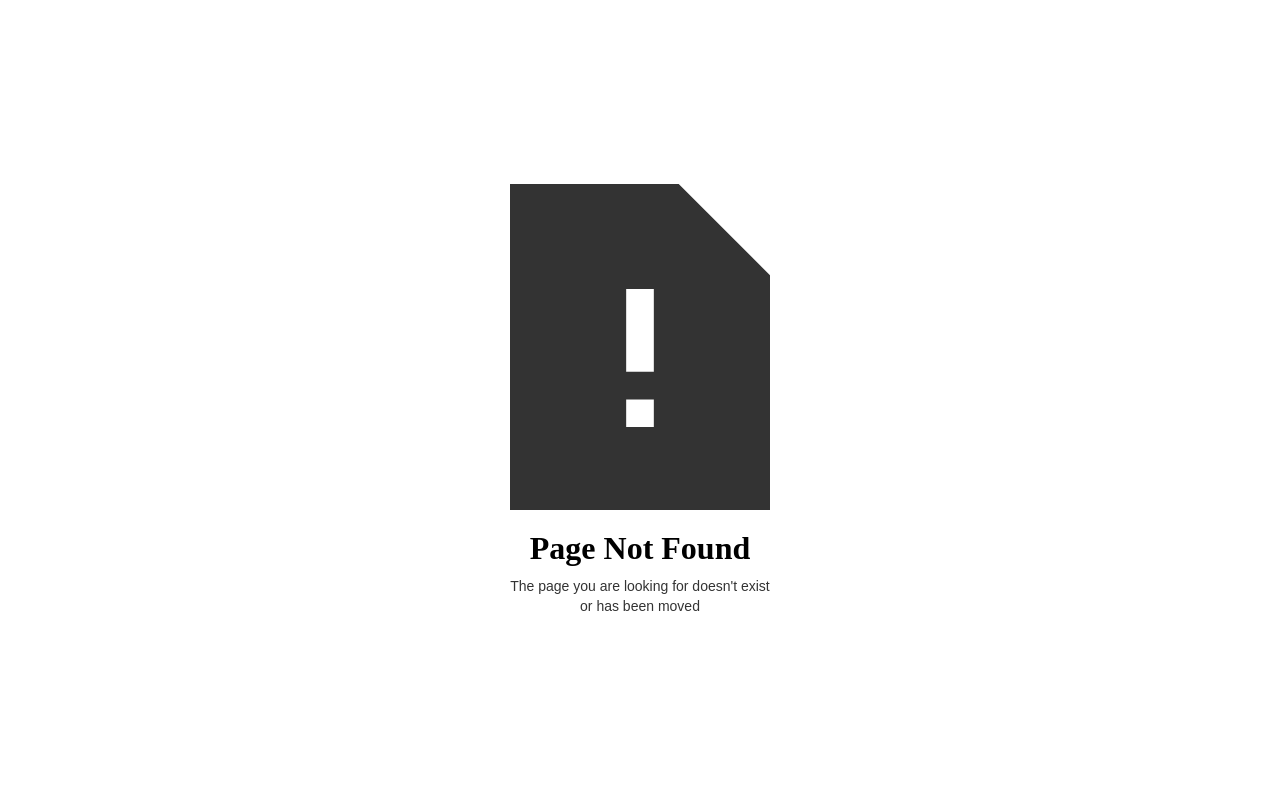
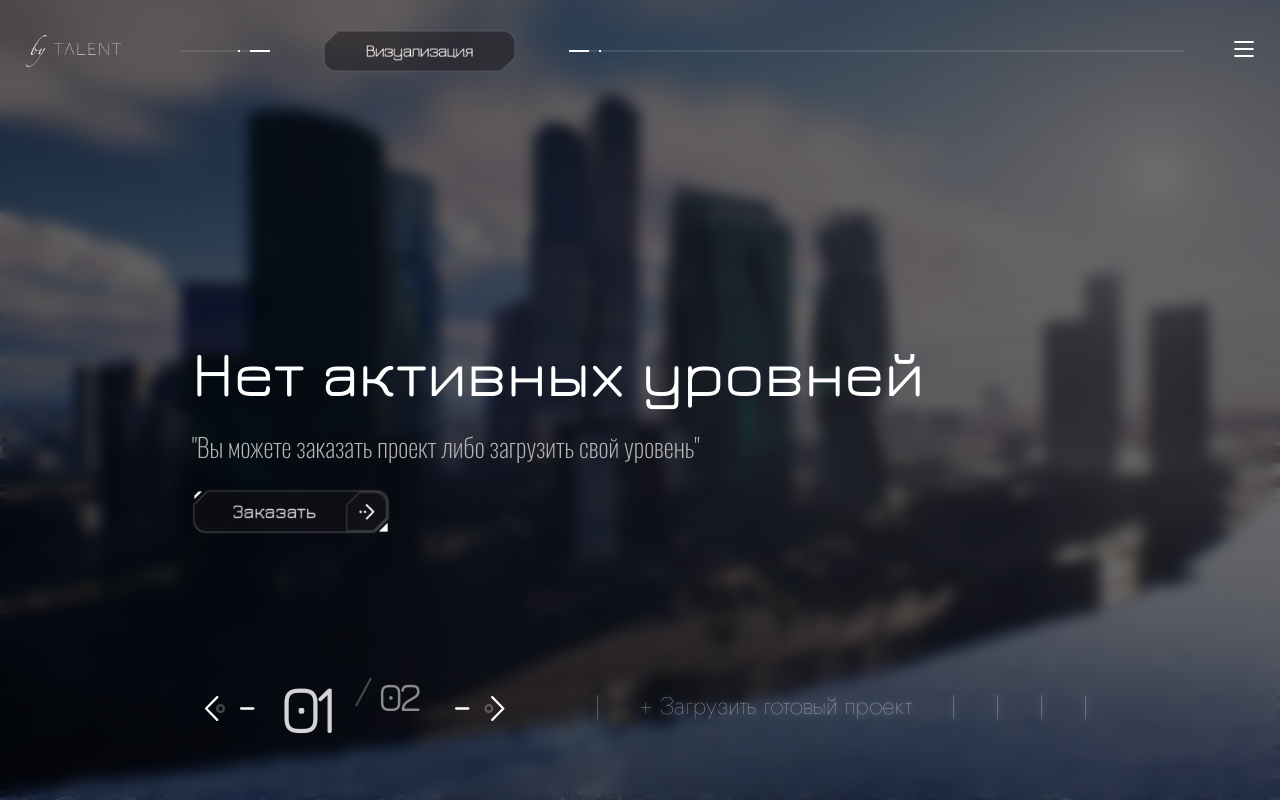
Before and after one commit to fedor11235/bytalent-front, a Vue app: page /visualization-first in a window 1280 px wide. Before the commit this address had no page. Built offline with nearby package versions, Linux system fonts and the light colour scheme.

Commit message:
Divided the visualization page into two

```diff
--- a/src/App.vue
+++ b/src/App.vue
@@ -18,5 +18,4 @@ import { useRootStore } from "@/store";
 const rootStore = useRootStore();
 </script>
 
-<style>
-</style>
+<style></style>
--- a/src/components/common/FooterComponent.vue
+++ b/src/components/common/FooterComponent.vue
@@ -8,18 +8,10 @@
         }"
         @mouseover="leftArrowHover = true"
         @mouseleave="leftArrowHover = false"
-        @click="handlerNextPage"
         alt="left arrow"
       ></div>
-      <div
-        v-if="typeof curentPages === 'number'"
-        class="footer__page-one"
-        :style="{ color: textPageOne }"
-      >
+      <div class="footer__page-one" :style="{ color: textPageOne }">
         {{ "0" + curentPages }}
-      </div>
-      <div v-else class="footer__page-one" :style="{ color: textPageOne }">
-        {{ visualizationStore.secondPage ? "02" : "01" }}
       </div>
       <div class="footer__page-up">
         <img
@@ -41,7 +33,6 @@
         }"
         @mouseover="rightArrowHover = true"
         @mouseleave="rightArrowHover = false"
-        @click="handlerNextPage"
         alt="left arrow"
       ></div>
     </div>
@@ -63,22 +54,6 @@
         class="footer__download__cross"
         @click="rootStore.uploadProject = true"
       ></div>
-      <div
-        v-else-if="visualizationStore.secondPage"
-        @click="router.push({ name: 'new-lavel' })"
-        class="footer__download_button"
-        :style="{ color: textColor, textShadow: `1px 1px 6px ${textColor}` }"
-      >
-        Новый уровень
-      </div>
-      <div
-        v-else
-        @click="rootStore.uploadProject = true"
-        class="footer__download_button"
-        :style="{ color: textColor, textShadow: `1px 1px 6px ${textColor}` }"
-      >
-        + Загрузить готовый проект
-      </div>
       <div
         :style="{ color: textColor, textShadow: `1px 1px 6px ${textColor}` }"
       >
@@ -105,13 +80,9 @@
 
 <script setup lang="ts">
 import { ref, computed, toRef } from "vue";
-import { useRouter } from "vue-router";
 import { useRootStore } from "@/store";
-import { useVisualizationStore } from "@/store";
 
-const router = useRouter();
 const rootStore = useRootStore();
-const visualizationStore = useVisualizationStore();
 
 const props = defineProps<{
   theme?: "light";
@@ -178,11 +149,6 @@ const rightArrowImg = computed(() => {
     return "right-arrow.svg";
   }
 });
-
-function handlerNextPage() {
-  if (typeof curentPages.value === "number") return;
-  visualizationStore.secondPage = !visualizationStore.secondPage;
-}
 </script>
 
 <style lang="scss" scoped>
--- /dev/null
+++ b/src/components/visualization-first/ContentComponent.vue
@@ -0,0 +1,55 @@
+<template>
+  <div class="content-container">
+    <div class="content">
+      <div class="content__title">Нет активных уровней</div>
+      <div class="content__text">
+        "Вы можете заказать проект либо загрузить свой уровень"
+      </div>
+      <ButtonComponent
+        @click="rootStore.uploadProject = true"
+        url="content/order.png"
+        urlHover="content/order-hover.png"
+        class="content__button"
+      />
+    </div>
+  </div>
+</template>
+
+<script setup lang="ts">
+import ButtonComponent from "@/components/ButtonComponent.vue";
+import { useRootStore } from "@/store";
+
+const rootStore = useRootStore();
+</script>
+
+<style lang="scss" scoped>
+.content-container {
+  display: flex;
+  height: calc(100% - 75px);
+  align-items: center;
+  justify-content: center;
+  .content {
+    display: flex;
+    row-gap: 16px;
+    flex-direction: column;
+    width: 70%;
+    text-align: left;
+    &__title {
+      color: #fff;
+      white-space: pre-line;
+      font-family: JuraMedium, sans-serif;
+      font-size: 8vh;
+      font-style: normal;
+      line-height: 120%;
+    }
+    &__text {
+      color: #b6b6b6;
+      font-family: OswaldExtraLight, sans-serif;
+      font-size: 26px;
+    }
+    &__button {
+      height: 60px;
+    }
+  }
+}
+</style>
--- a/src/components/visualization/ContentComponent.vue
+++ b/src/components/visualization-second/ContentComponent.vue
@@ -1,28 +1,12 @@
 <template>
   <div class="content-container">
     <div class="content">
-      <div class="content__title">
-        {{ visualizationStore.secondPage ? "Новый уровень" : "Нет активных уровней" }}
-      </div>
-      <div class="content__text">
-        {{
-          visualizationStore.secondPage
-            ? "Описание уровня"
-            : "Вы можете заказать проект либо загрузить свой уровень"
-        }}
-      </div>
+      <div class="content__title">Новый уровень</div>
+      <div class="content__text">Описание уровня</div>
       <ButtonComponent
-        v-if="visualizationStore.secondPage"
         @click="router.push({ name: 'new-lavel' })"
         url="content/control.png"
         urlHover="content/control-hover.png"
-        class="content__button"
-      />
-      <ButtonComponent
-        v-else
-        @click="rootStore.uploadProject = true"
-        url="content/order.png"
-        urlHover="content/order-hover.png"
         class="content__button"
       />
     </div>
@@ -32,13 +16,8 @@
 <script setup lang="ts">
 import ButtonComponent from "@/components/ButtonComponent.vue";
 import { useRouter } from "vue-router";
-import { useRootStore } from "@/store";
-import { useVisualizationStore } from "@/store";
 
 const router = useRouter();
-
-const rootStore = useRootStore();
-const visualizationStore = useVisualizationStore();
 </script>
 
 <style lang="scss" scoped>
--- a/src/router/index.ts
+++ b/src/router/index.ts
@@ -1,5 +1,6 @@
 import { createRouter, createWebHistory, RouteRecordRaw } from "vue-router";
-import VisualizationView from "../views/VisualizationView.vue";
+import VisualizationFirstView from "../views/VisualizationFirstView.vue";
+import VisualizationSecondView from "../views/VisualizationSecondView.vue";
 import ErrorView from "../views/ErrorView.vue";
 import SettingsView from "../views/SettingsView.vue";
 import NewLavelView from "../views/NewLavelView.vue";
@@ -9,8 +10,17 @@ import StreamingView from "../views/StreamingView.vue";
 const routes: Array<RouteRecordRaw> = [
   {
     path: "/",
-    name: "home",
-    component: VisualizationView,
+    redirect: { name: "visualization-first" },
+  },
+  {
+    path: "/visualization-first",
+    name: "visualization-first",
+    component: VisualizationFirstView,
+  },
+  {
+    path: "/visualization-second",
+    name: "visualization-second",
+    component: VisualizationSecondView,
   },
   {
     path: "/:pathMatch(.*)*",
--- a/src/store/visualization.ts
+++ b/src/store/visualization.ts
@@ -3,11 +3,9 @@ import { defineStore } from "pinia";
 export const useVisualizationStore = defineStore("visualization", {
   state: (): VisualizationStore => ({
     popupOrder: false,
-    secondPage: false,
   }),
 });
 
 type VisualizationStore = {
   popupOrder: boolean;
-  secondPage: boolean;
 };
--- a/src/views/StreamingView.vue
+++ b/src/views/StreamingView.vue
@@ -7,7 +7,10 @@
         class="connect"
       >
         Сперва добавьте визуализацию!
-        <div @click="streamingStore.popupConnect = false" class="connect__button"></div>
+        <div
+          @click="streamingStore.popupConnect = false"
+          class="connect__button"
+        ></div>
       </div>
     </Transition>
     <div class="streaming__backdrop">
@@ -24,14 +27,12 @@
 </template>
 
 <script setup lang="ts">
-import { ref, watch } from "vue";
 import HeaderComponent from "@/components/common/HeaderComponent.vue";
 import ContentComponent from "@/components/streaming/ContentComponent.vue";
 import FooterComponent from "@/components/common/FooterComponent.vue";
 import { useStreamingStore } from "@/store";
 
 const streamingStore = useStreamingStore();
-const blackout = ref(false);
 </script>
 
 <style lang="scss" scoped>
--- /dev/null
+++ b/src/views/VisualizationFirstView.vue
@@ -0,0 +1,63 @@
+<template>
+  <div
+    class="visualization"
+    :style="{
+      backgroundImage: `url(${require(`@/assets/backgrounds/visualization-first.jpeg`)})`,
+    }"
+  >
+    <Transition name="fade">
+      <PopupOrder v-if="visualizationStore.popupOrder" />
+    </Transition>
+    <div class="visualization__backdrop">
+      <HeaderComponent
+        urlButton="header/visualization.png"
+        urlButtonHover="header/visualization-hover.png"
+        type="burger"
+        @switch="rootStore.infoPage = !rootStore.infoPage"
+      />
+      <ContentComponent />
+      <FooterComponent
+        :curentPages="1"
+        :numberPages="2"
+        colorTwoPages="#8b8b8b"
+        textButton="+ Загрузить готовый проект"
+      />
+    </div>
+  </div>
+</template>
+
+<script setup lang="ts">
+import HeaderComponent from "@/components/common/HeaderComponent.vue";
+import ContentComponent from "@/components/visualization-first/ContentComponent.vue";
+import FooterComponent from "@/components/common/FooterComponent.vue";
+import PopupOrder from "@/components/visualization/PopupOrder.vue";
+import { useRootStore } from "@/store";
+import { useVisualizationStore } from "@/store";
+
+const rootStore = useRootStore();
+const visualizationStore = useVisualizationStore();
+</script>
+
+<style lang="scss" scoped>
+.visualization {
+  height: 100vh;
+  width: 100vw;
+  overflow: hidden;
+  background-position: 50%;
+  background-repeat: no-repeat;
+  background-size: cover;
+  .blackout {
+    position: fixed;
+    height: 100vh;
+    width: 100vw;
+    background-color: black;
+    z-index: 1;
+  }
+  &__backdrop {
+    height: 100vh;
+    width: 100vw;
+    backdrop-filter: blur(7px);
+    background-color: rgba(0, 0, 0, 0.58);
+  }
+}
+</style>
--- a/src/views/VisualizationView.vue
+++ b/src/views/VisualizationSecondView.vue
@@ -2,14 +2,9 @@
   <div
     class="visualization"
     :style="{
-      backgroundImage: `url(${require(`@/assets/backgrounds/${
-        visualizationStore.secondPage ? 'visualization-second' : 'visualization-first'
-      }.jpeg`)})`,
+      backgroundImage: `url(${require(`@/assets/backgrounds/visualization-second.jpeg`)})`,
     }"
   >
-    <Transition name="trans">
-      <div class="blackout" v-if="blackout" />
-    </Transition>
     <Transition name="fade">
       <PopupOrder v-if="visualizationStore.popupOrder" />
     </Transition>
@@ -21,15 +16,19 @@
         @switch="rootStore.infoPage = !rootStore.infoPage"
       />
       <ContentComponent />
-      <FooterComponent :numberPages="2" />
+      <FooterComponent
+        :curentPages="2"
+        :numberPages="2"
+        colorTwoPages="#8b8b8b"
+        textButton="Новый уровень"
+      />
     </div>
   </div>
 </template>
 
 <script setup lang="ts">
-import { ref, watch } from "vue";
 import HeaderComponent from "@/components/common/HeaderComponent.vue";
-import ContentComponent from "@/components/visualization/ContentComponent.vue";
+import ContentComponent from "@/components/visualization-second/ContentComponent.vue";
 import FooterComponent from "@/components/common/FooterComponent.vue";
 import PopupOrder from "@/components/visualization/PopupOrder.vue";
 import { useRootStore } from "@/store";
@@ -37,15 +36,6 @@ import { useVisualizationStore } from "@/store";
 
 const rootStore = useRootStore();
 const visualizationStore = useVisualizationStore();
-const blackout = ref(false);
-
-watch(
-  () => visualizationStore.secondPage,
-  () => {
-    blackout.value = true;
-    setTimeout(() => (blackout.value = false), 300);
-  }
-);
 </script>
 
 <style lang="scss" scoped>
```
Also changed, not shown: src/components/common/PopupOrder.vue (+5 -2 lines), src/views/NewLavelView.vue (+25 -5 lines), .eslintrc.js.
